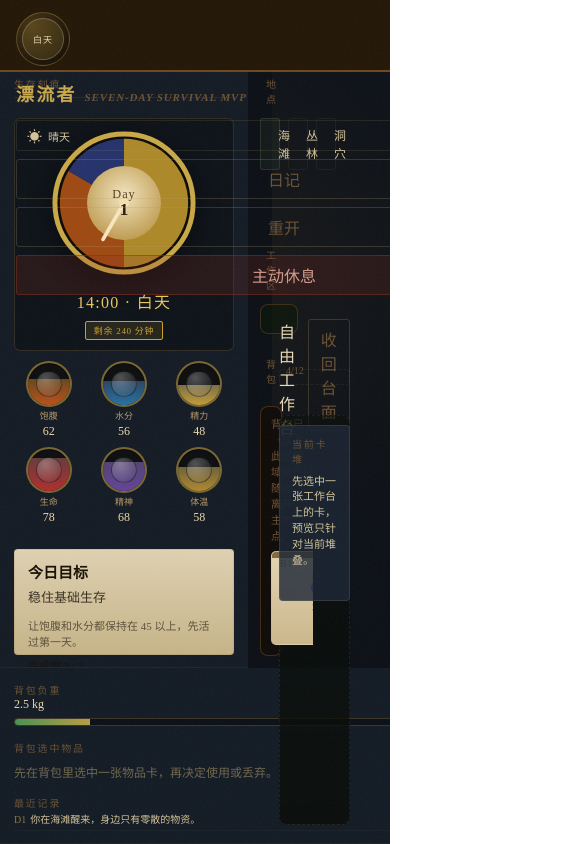
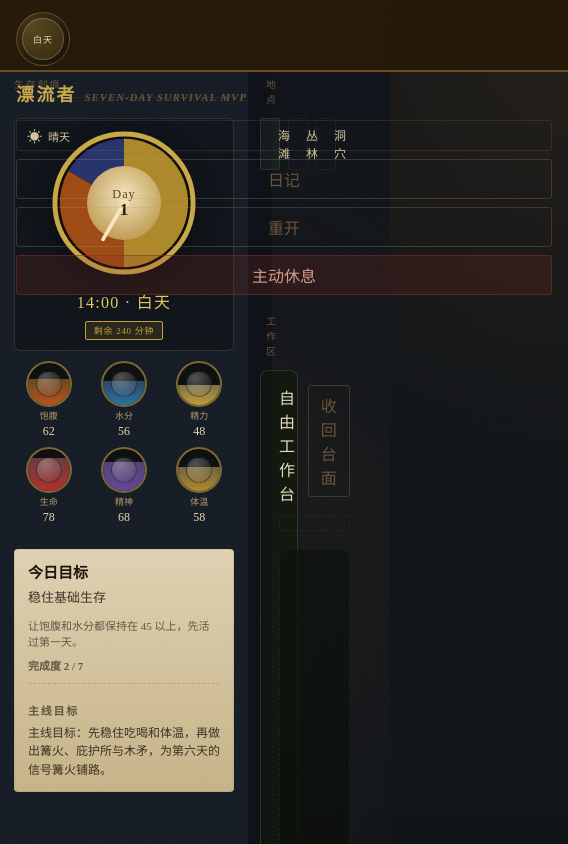
Before and after one commit to jollywu24/2d-survival-card-demo, a React (Vite) app: page / in a window 390 px wide. Shown: the top 844 px of the page, 568 px wide, since content can reach past the window. Built offline with nearby package versions, Linux system fonts and the light colour scheme.

Commit message:
Allow vertical scrolling on mobile

```diff
--- a/src/styles.css
+++ b/src/styles.css
@@ -2843,3 +2843,99 @@ body {
     overflow: auto;
   }
 }
+
+@media (max-width: 900px) {
+  html,
+  body,
+  #root {
+    height: auto;
+    min-height: 100%;
+  }
+
+  body {
+    overflow-x: hidden;
+    overflow-y: auto;
+  }
+
+  #root {
+    display: block;
+    min-height: 100vh;
+  }
+
+  .game-shell {
+    width: 100%;
+    height: auto;
+    min-height: 100vh;
+    overflow: visible;
+  }
+
+  .panel-needs,
+  .panel-info,
+  .panel-field,
+  .card-workspace {
+    overflow: visible;
+  }
+
+  .panel-needs,
+  .panel-info {
+    padding-bottom: 14px;
+  }
+
+  .card-workspace {
+    grid-template-rows: auto 24px minmax(280px, 48vh) auto;
+  }
+
+  .workspace-board {
+    height: auto;
+    min-height: 280px;
+  }
+
+  .field-backpack-row {
+    overflow: visible;
+  }
+}
+
+@media (orientation: landscape) and (max-width: 960px) and (max-height: 540px) {
+  html,
+  body,
+  #root {
+    height: auto;
+    min-height: 100%;
+  }
+
+  body {
+    overflow-x: hidden;
+    overflow-y: auto;
+  }
+
+  #root {
+    display: block;
+    min-height: 100vh;
+  }
+
+  .game-shell {
+    height: auto;
+    min-height: 100vh;
+    overflow: visible;
+    grid-template-columns: 172px minmax(0, 1fr) 236px;
+  }
+
+  .panel-needs,
+  .panel-info,
+  .panel-field {
+    overflow: visible;
+  }
+
+  .card-workspace {
+    grid-template-rows: auto 24px minmax(250px, 44vh) auto;
+  }
+
+  .workspace-board {
+    height: auto;
+    min-height: 250px;
+  }
+
+  .log-stack {
+    max-height: none;
+  }
+}
```
